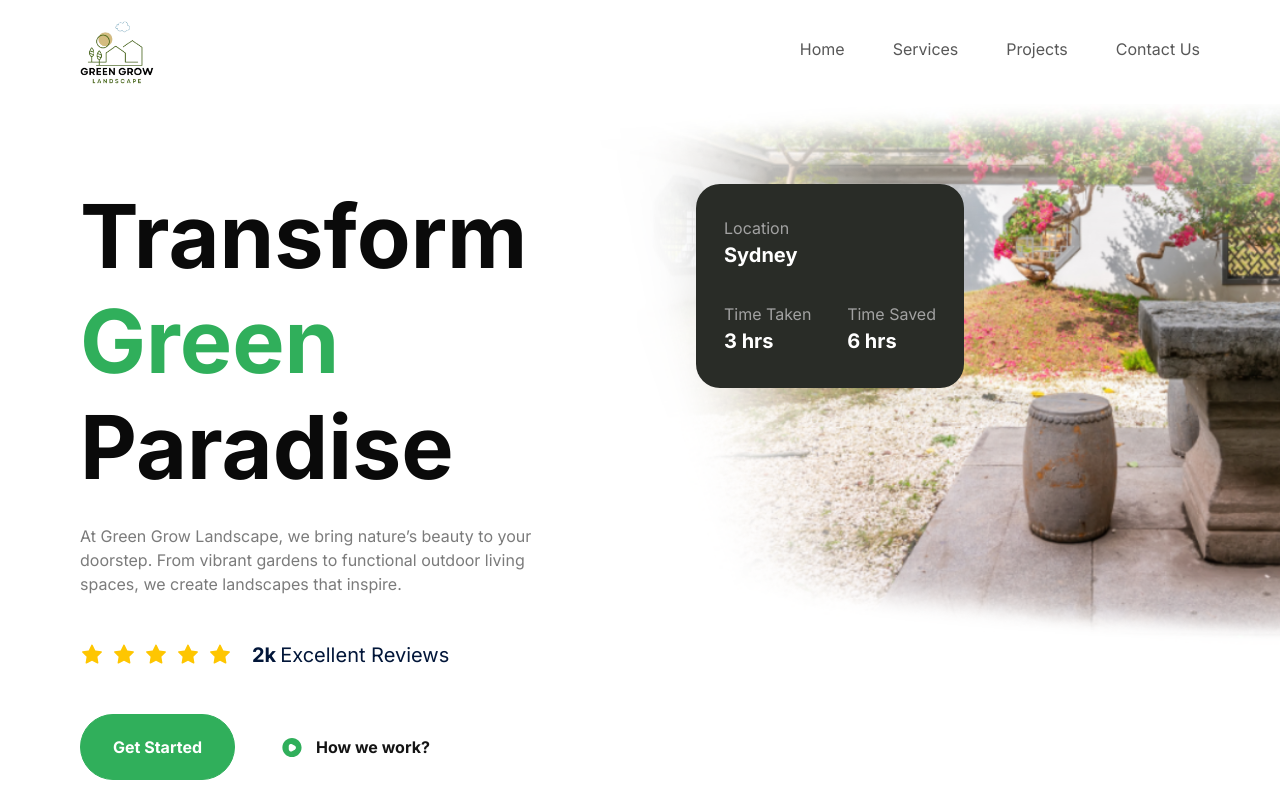
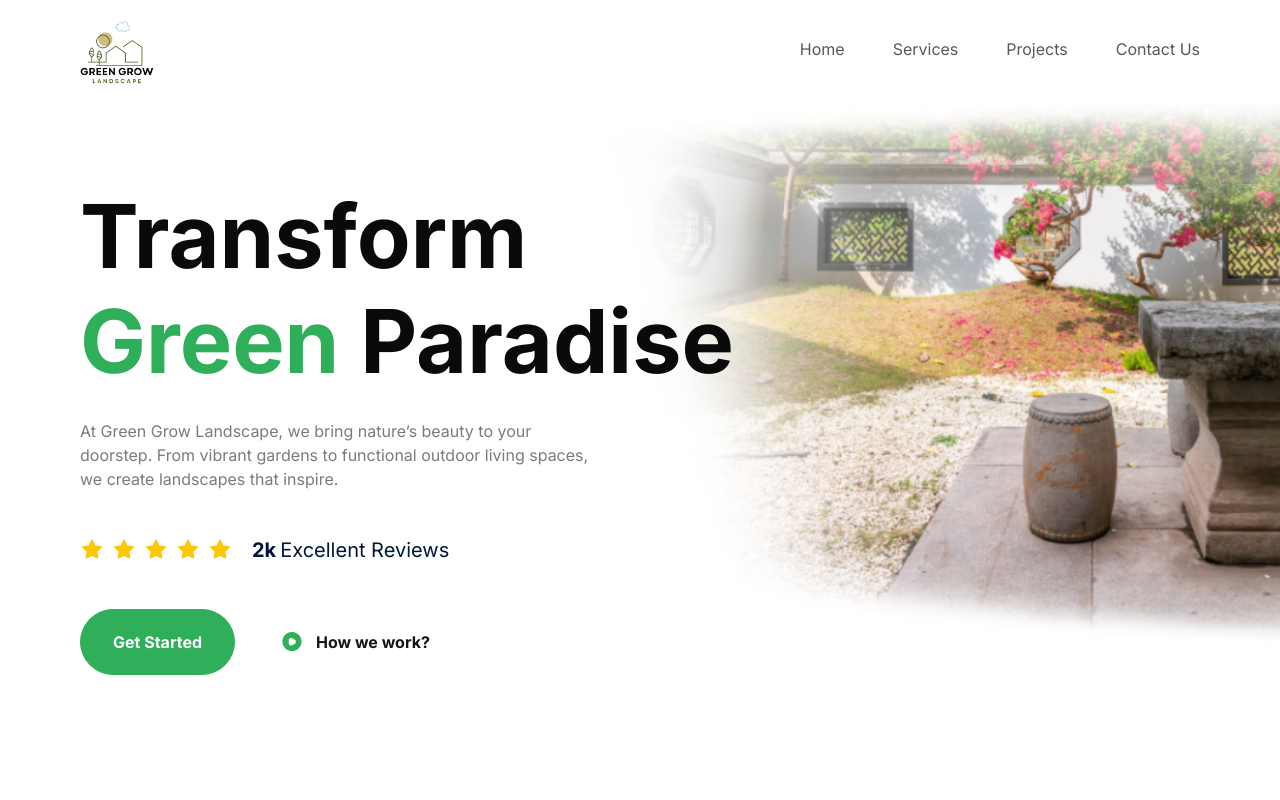
Before and after one commit to nithishp/greegrownlandscaping, a Next.js app: page / in a window 1280 px wide. Shown: the top 800 px of the page. Built offline with nearby package versions, Linux system fonts and the light colour scheme.

Commit message:
re designed hero section

```diff
--- a/components/Hero.tsx
+++ b/components/Hero.tsx
@@ -17,7 +17,7 @@ const Hero = () => {
 
       <div className="relative z-20 flex flex-1 flex-col xl:w-1/2">
         <h1 className="bold-52 lg:bold-88">
-          Transform <span className="text-[#30af5b]">Green</span> Paradise
+          Transform <br /> <span className="text-[#30af5b]">Green</span> Paradise
         </h1>
         <p className="regular-16 mt-6 text-gray-30 xl:max-w-[520px]">
           At Green Grow Landscape, we bring nature’s beauty to your doorstep.
@@ -59,26 +59,7 @@ const Hero = () => {
         </div>
       </div>
 
-      <div className="relative flex flex-1 items-start">
-        <div className="relative z-20 flex w-[268px] flex-col gap-8 rounded-3xl bg-green-90 px-7 py-8">
-          <div className="flex flex-col">
-            <div className="flexBetween">
-              <p className="regular-16 text-gray-20">Location</p>
-            </div>
-            <p className="bold-20 text-white">Sydney</p>
-          </div>
-          <div className="flexBetween">
-            <div className="flex flex-col">
-              <p className="regular-16 block text-gray-20">Time Taken</p>
-              <p className="bold-20 text-white">3 hrs</p>
-            </div>
-            <div className="flex flex-col">
-              <p className="regular-16 block text-gray-20">Time Saved</p>
-              <p className="bold-20 text-white">6 hrs</p>
-            </div>
-          </div>
-        </div>
-      </div>
+
     </section>
   );
 }
```
